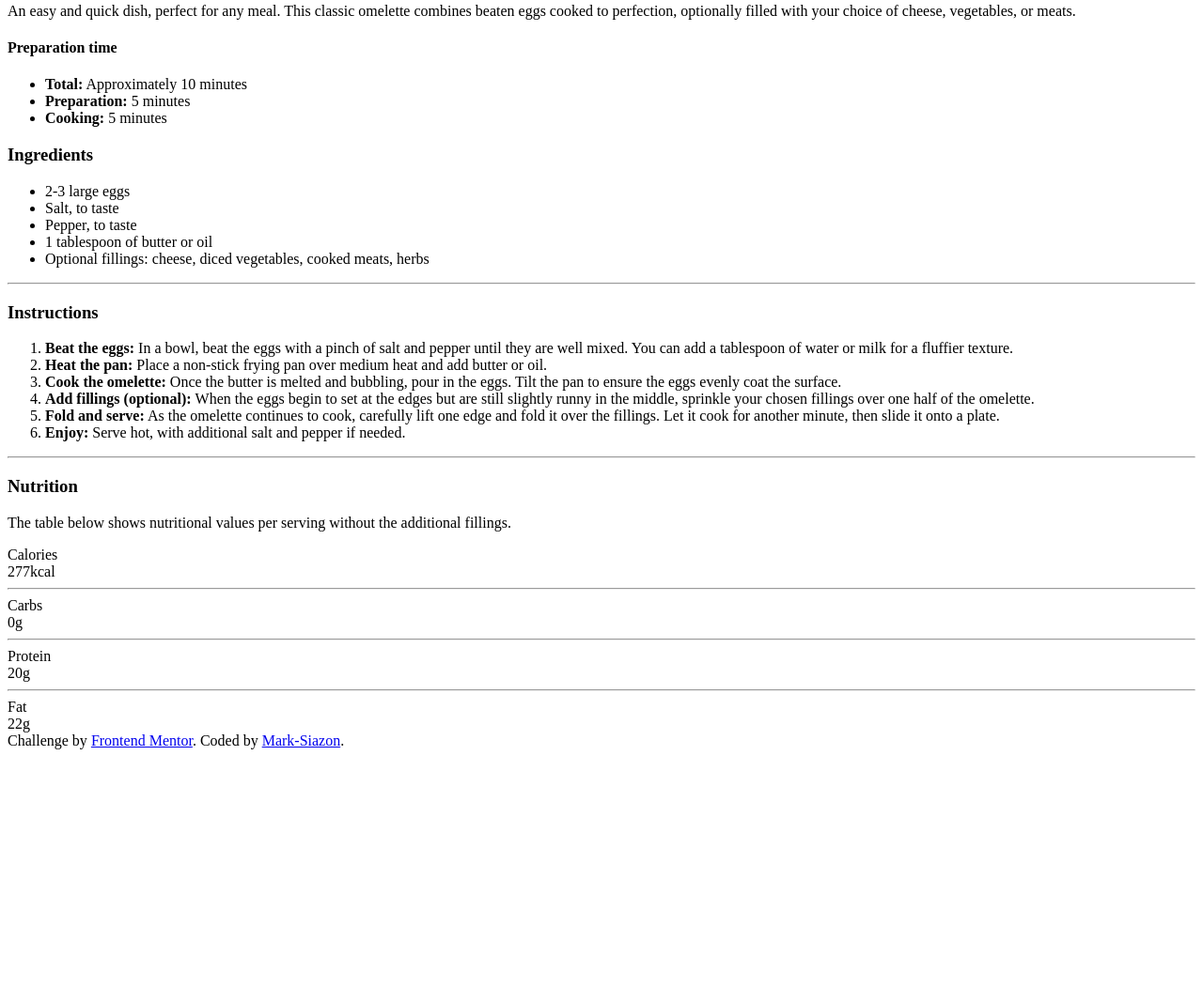
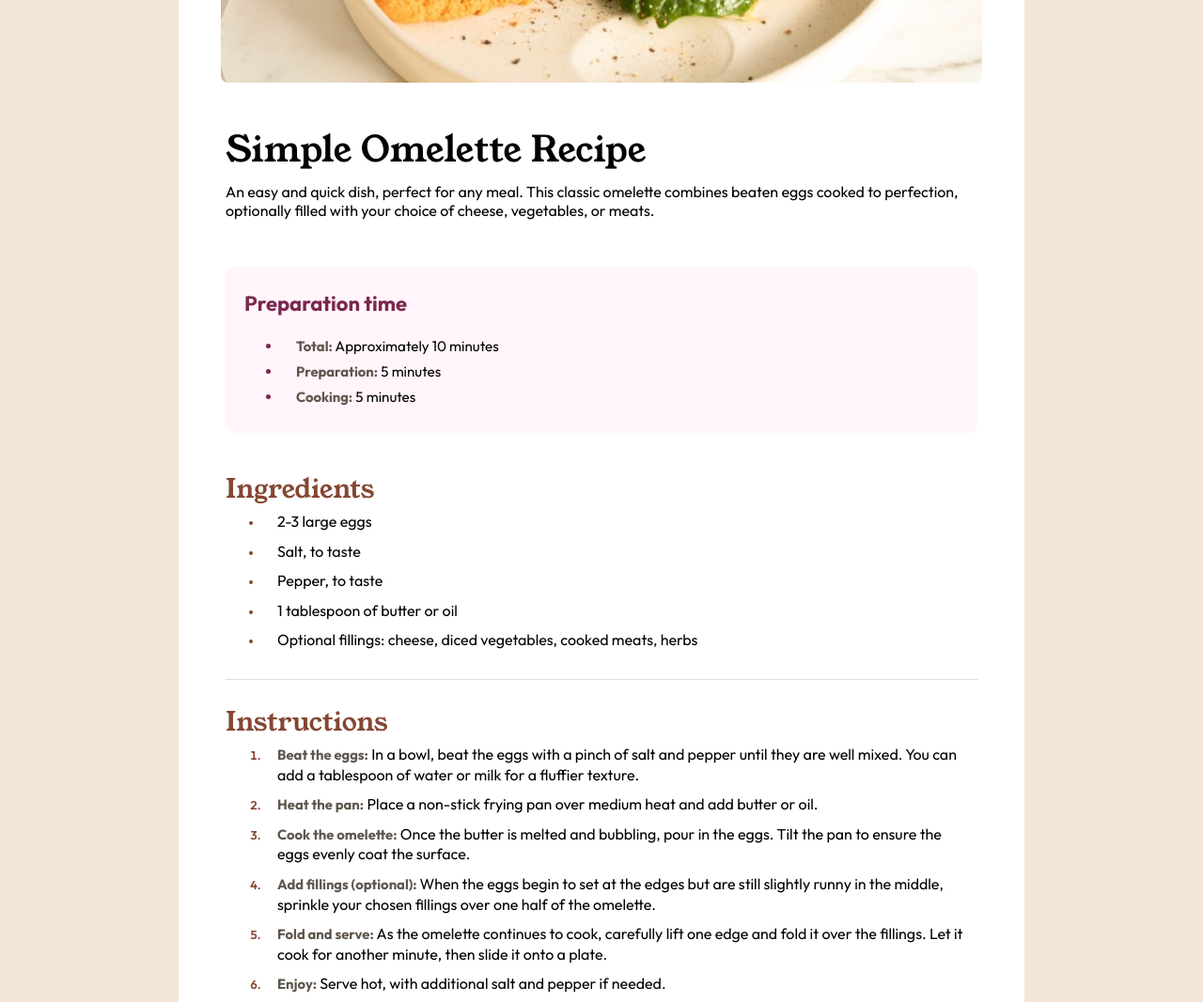
Before and after one commit to mark-siazon/FM-Recipe-Page-Main, a plain HTML site: page index.html in a window 1280 px wide. Shown: the part 376-1443 px from the top of the page at 94% size. Before the commit the page ends 1182 px from the top, so only its background shows below. Drawn offline with Linux system fonts and the light colour scheme.

Commit message:
🎨 | Apply SASS stylings

```diff
--- a/index.html
+++ b/index.html
@@ -2,29 +2,28 @@
 <html lang="en">
 <head>
   <meta charset="UTF-8">
-  <meta name="viewport" content="width=device-width, initial-scale=1.0"> <!-- displays site properly based on users device -->
+  <meta name="viewport" content="width=device-width, initial-scale=1.0">
 
   <link rel="icon" type="image/png" sizes="32x32" href="./assets/images/favicon-32x32.png">
   <link href="https://fonts.googleapis.com/css2?family=Young+Serif:wght@400&family=Outfit:wght@400;600;700&display=swap" rel="stylesheet">
-  <link rel="stylesheet" href="styles/style.css">
+  <link rel="stylesheet" href="styles/styles.css">
 
   <title>Frontend Mentor | Recipe page</title>
 </head>
 <body>
 
-<main class="main-ctn d-flex col">
-  <div class="food-image">
-    <img class="w-100" src="assets/images/image-omelette.jpeg" width="656" alt="">
+<main class="d-flex col">
+  <div class="w-100">
+    <img class="w-100" src="assets/images/image-omelette.jpeg"  alt="Omelette Dish">
   </div>
 
   <div>
-    <section class="food-intro d-flex col">
-      <h2 class="mb-25">Simple Omelette Recipe</h2>
+    <section class="d-flex col">
+      <h2 class="mb-12">Simple Omelette Recipe</h2>
       <p class="mb-25">An easy and quick dish, perfect for any meal. This classic omelette combines beaten eggs cooked
-        to perfection, optionally filled with your choice of cheese, vegetables, or meats.
-      </p>
-      <div class="intro-sub-ctn mt-25">
-        <h4 class="mb-12">Preparation time</h4>
+        to perfection, optionally filled with your choice of cheese, vegetables, or meats.</p>
+      <div id="intro-sub-ctn" class="mt-25">
+        <h4 class="mb-18">Preparation time</h4>
         <ul>
           <li><b>Total:</b> Approximately 10 minutes</li>
           <li><b>Preparation:</b> 5 minutes</li>
@@ -33,7 +32,7 @@
       </div>
     </section>
 
-    <section>
+    <section class="mt-40">
       <h3>Ingredients</h3>
       <ul>
         <li>2-3 large eggs</li>
@@ -60,7 +59,7 @@
 
     <hr class="divider">
 
-    <section class="food-nutrition d-flex col">
+    <section id="food-nutrition" class="d-flex col">
       <h3>Nutrition</h3>
       <p class="mb-12">The table below shows nutritional values per serving without the additional fillings.</p>
 
@@ -87,17 +86,17 @@
           <div class="label">Fat</div>
           <div class="value">22g</div>
         </div>
-
       </div>
     </section>
   </div>
 </main>
 
-<div class="attribution mt-25 mb-12">
-  Challenge by <a href="https://www.frontendmentor.io?ref=challenge" target="_blank">Frontend Mentor</a>.
-  Coded by <a href="#">Mark-Siazon</a>.
+<div id="attribution" class="mt-25 mb-12">
+  Challenge by <a href="https://www.frontendmentor.io/challenges/recipe-page-KiTsR8QQKm" target="_blank" rel="noopener noreferrer">Frontend Mentor</a>.
+  Coded by <a href="https://github.com/mark-siazon" target="_blank" rel="noopener noreferrer">Mark S.</a>.
 </div>
 </body>
 </html>
 
 <!-- Created June 19, 2024 -->
+<!-- Finished Code - June 26, 2024 -->
--- /dev/null
+++ b/styles/scss/_components.scss
@@ -0,0 +1,141 @@
+// Import media partial
+@import 'media';
+
+// Attribution
+#attribution {
+  font-size: 0.75rem;
+  text-align: center;
+  opacity: 0.4;
+
+  a {
+    color: hsl(228, 68%, 67%);
+  }
+
+  &:hover{
+    opacity: 0.9;
+  }
+}
+
+// Container Styles
+main {
+  > div {
+    background-color: $white;
+
+    @include respond-to(large) {
+      border-radius: 0 0 2rem 2rem;
+    }
+
+    > section {
+      margin: 20px 6vw 28px;
+
+      @include respond-to(large) {
+        margin: 20px auto 24px;
+        width: 800px;
+      }
+    }
+
+    &:first-child {
+      display: flex;
+      justify-content: center;
+
+      @include respond-to(large) {
+        border-radius: 2rem 2rem 0 0;
+      }
+
+      > img {
+        margin: 0 0 30px;
+
+        @include respond-to(large) {
+          border-radius: 0.5rem;
+          width: 90%;
+          margin: 30px;
+        }
+      }
+    }
+
+    #intro-sub-ctn {
+      background-color: $rose-white;
+      padding: 25px 20px;
+      border-radius: 10px;
+
+      h4 {
+        color: $dark-raspberry;
+      }
+
+      ul > li::marker {
+        color: $dark-raspberry;
+      }
+    }
+  }
+}
+
+// Lists
+section {
+  li {
+    padding: 4px 15px;
+    font-size: 0.95rem;
+
+    b {
+      font-size: 0.925rem;
+    }
+  }
+
+  > * > li {
+    padding: 5px 15px;
+    font-size: 1rem;
+    line-height: 1.35;
+
+    &::marker {
+      color: $nutmeg;
+      font-weight: 600;
+      font-size: 0.8rem;
+    }
+  }
+
+  ul > li::marker {
+    color: $nutmeg;
+  }
+}
+
+// Tabular Styles
+section#food-nutrition{
+  .item {
+    @include flex(row, space-between, center);
+    padding: 10px 35px;
+  }
+}
+
+.label {
+  flex: 1;
+  text-align: left;
+}
+
+.value {
+  flex: 0.75;
+  text-align: left;
+  font-weight: 600;
+  color: $nutmeg;
+}
+
+// Horizontal Line Styles
+hr {
+  width: 100%;
+  border: none;
+  border-top: 1px solid $light-grey;
+  margin: 20px 0;
+}
+
+#food-nutrition {
+  hr {
+    margin: 5px 0;
+  }
+}
+
+.divider {
+  width: 87.5%;
+  margin: 25px auto;
+
+  @include respond-to(large) {
+    width: 89%;
+  }
+}
--- /dev/null
+++ b/styles/scss/_global.scss
@@ -0,0 +1,24 @@
+// Import media partial
+@import 'media';
+
+// Global Styles
+* {
+  margin: 0;
+}
+
+body {
+  @include respond-to(small) {
+    min-width: 260px;
+    margin: auto;
+  }
+
+  @include respond-to(large) {
+    max-width: 900px;
+    margin: 4rem auto;
+    background-color: $eggshell;
+  }
+
+
+  background-color: $white;
+  font-family: $font-family-outfit, sans-serif;
+}
--- /dev/null
+++ b/styles/scss/_media.scss
@@ -0,0 +1,15 @@
+// Define breakpoints
+$breakpoint-small: 576px;
+$breakpoint-medium: 768px;
+$breakpoint-large: 900px;
+
+// Mixin for media queries
+@mixin respond-to($breakpoint) {
+  @if $breakpoint == small {
+    @media only screen and (max-width: #{$breakpoint-small}) { @content; }
+  } @else if $breakpoint == medium {
+    @media only screen and (max-width: #{$breakpoint-medium}) { @content; }
+  } @else if $breakpoint == large {
+    @media only screen and (min-width: #{$breakpoint-large}) { @content; }
+  }
+}
--- /dev/null
+++ b/styles/scss/_mixins.scss
@@ -0,0 +1,7 @@
+// Mixins
+@mixin flex($direction, $justify: flex-start, $align: stretch) {
+  display: flex;
+  flex-direction: $direction;
+  justify-content: $justify;
+  align-items: $align;
+}
--- /dev/null
+++ b/styles/scss/_reusable.scss
@@ -0,0 +1,42 @@
+// Reusable Styles
+.col {
+  @include flex(column);
+}
+
+.row,
+.item {
+  @include flex(row);
+}
+
+.d-flex {
+  display: flex;
+}
+
+.w-100 {
+  width: 100%;
+}
+
+.flex-center {
+  @include flex(row, center, center);
+}
+
+.mb-12 {
+  margin-bottom: 12px;
+}
+
+.mb-18 {
+  margin-bottom: 18px;
+}
+
+.mb-25 {
+  margin-bottom: 25px;
+}
+
+
+.mt-25 {
+  margin-top: 25px;
+}
+
+.mt-40 {
+  margin-top: 40px;
+}
--- /dev/null
+++ b/styles/scss/_typography.scss
@@ -0,0 +1,22 @@
+// Typography
+h2 {
+  font-size: 38px;
+  font-family: $font-family-young-serif;
+  font-weight: 500;
+  line-height: 1.15;
+}
+
+h3 {
+  font-size: 28px;
+  font-family: $font-family-young-serif;
+  font-weight: 500;
+  color: $nutmeg;
+}
+
+h4 {
+  font-size: 22px;
+}
+
+b {
+  color: $wenge-brown;
+}
--- /dev/null
+++ b/styles/scss/_variables.scss
@@ -0,0 +1,12 @@
+// Variables
+$nutmeg: hsl(14, 45%, 36%);
+$dark-raspberry: hsl(332, 51%, 32%);
+$white: hsl(0, 0%, 100%);
+$rose-white: hsl(330, 100%, 98%);
+$eggshell: hsl(30, 54%, 90%);
+$light-grey: hsl(30, 18%, 87%);
+$wenge-brown: hsl(30, 10%, 34%);
+$dark-charcoal: hsl(24, 5%, 18%);
+
+$font-family-young-serif: 'Young Serif', serif;
+$font-family-outfit: 'Outfit', sans-serif;
--- /dev/null
+++ b/styles/styles.scss
@@ -0,0 +1,7 @@
+@import 'scss/variables.scss'; // for variables
+@import 'scss/mixins.scss'; // for mixins
+@import 'scss/global.scss'; // for global styles
+@import 'scss/typography.scss'; // for typography styles
+@import 'scss/reusable.scss'; // for reusable styles
+@import 'scss/components.scss';  // for component-specific styles
+@import 'scss/media.scss';  // for component-specific styles
```
Also changed, not shown: styles/styles.css (added), 1 other file.
